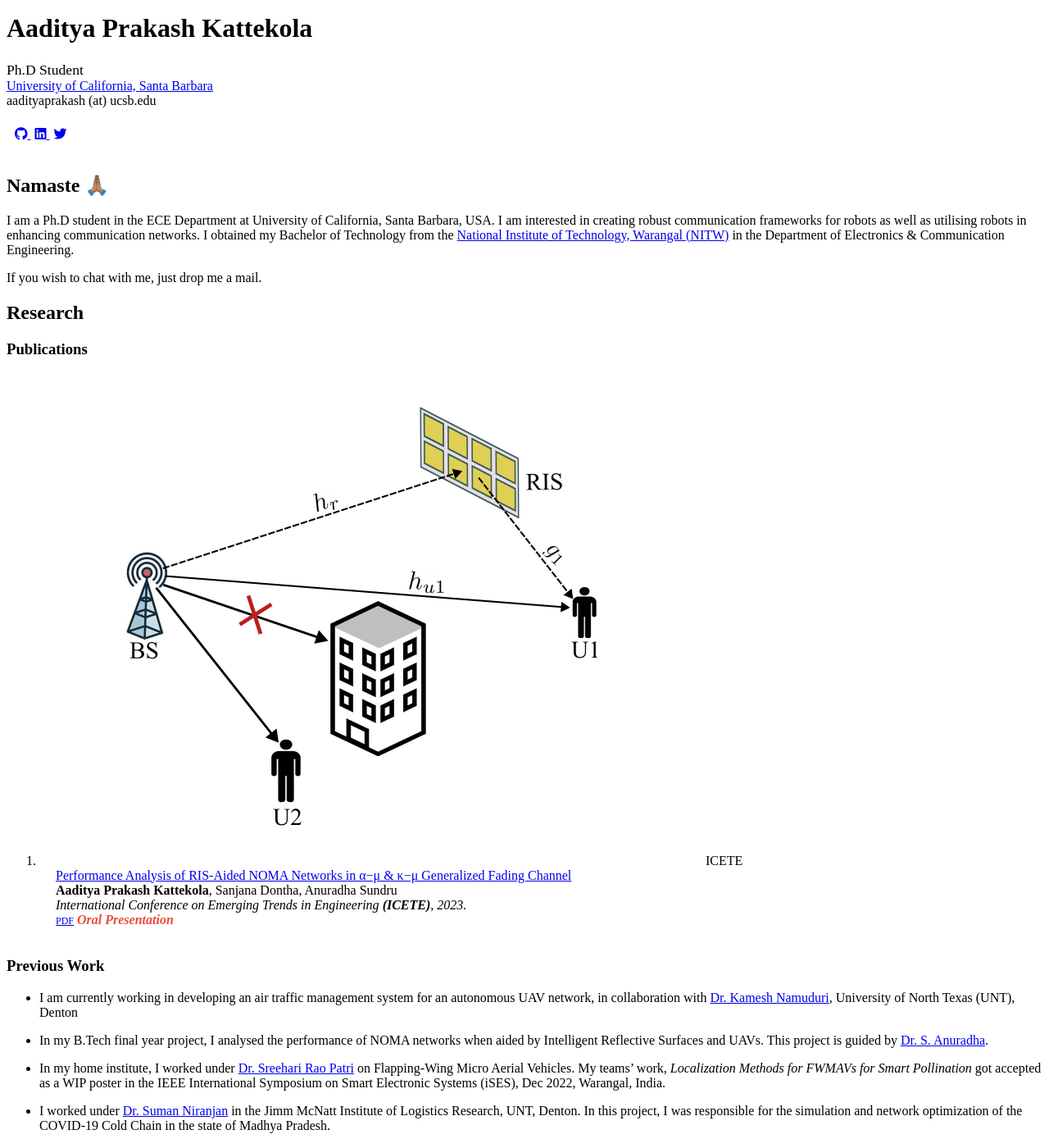
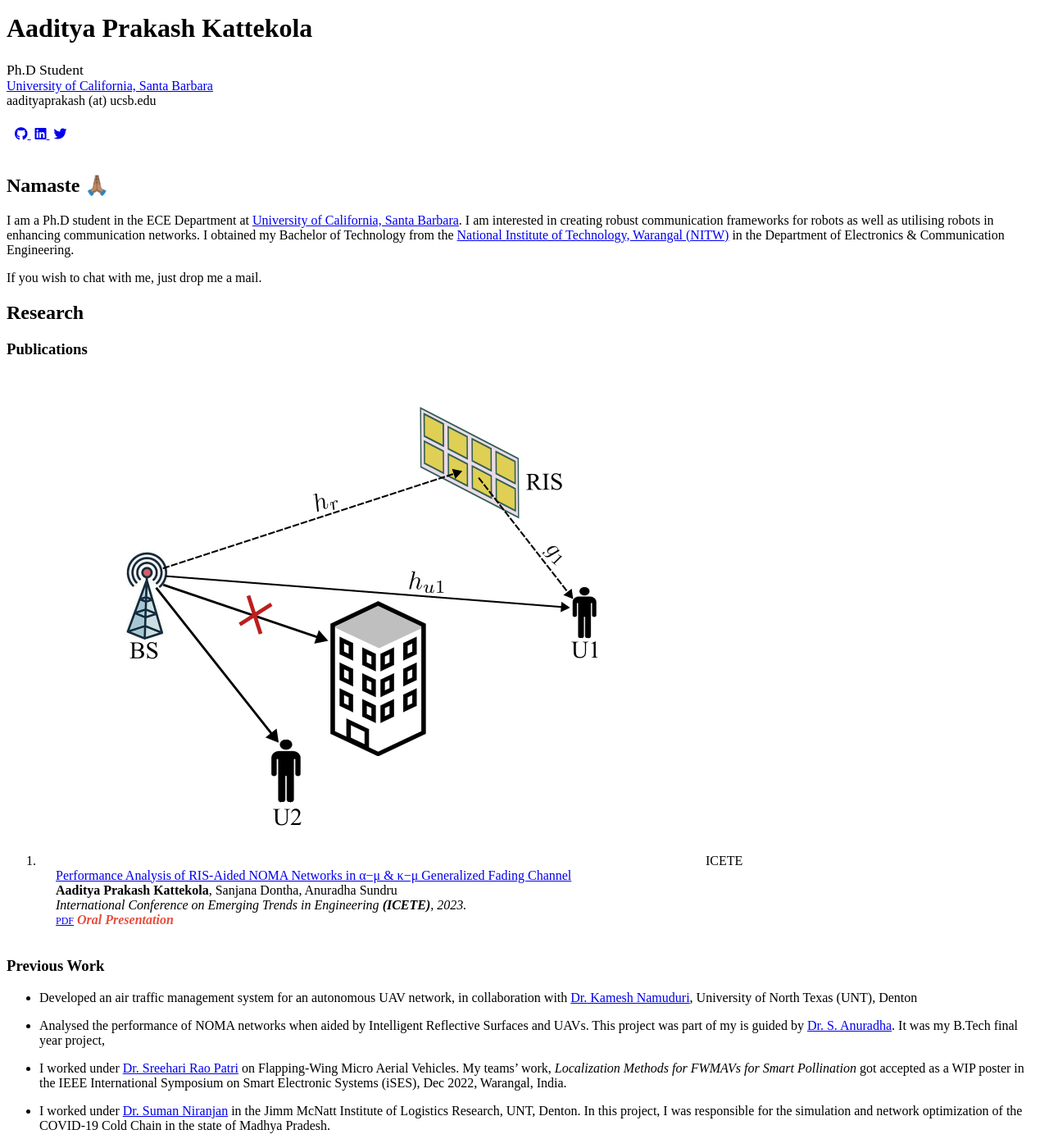
Before and after one commit to Kapi2910/kapi2910.github.io, a Jekyll site: the page built from index.md, in a window 1280 px wide and 1400 px high, scrolled down 1170 px. Shown: the whole window at 82% size. Built offline with Jekyll 4.4.1, drawn with Linux system fonts in a browser that asks for light colours; nearby versions of some CDN libraries; some web fonts are replaced; a style sheet for code colours, icons or effects is not loaded.

Commit message:
MOD chenged the language of the front page

```diff
--- a/index.md
+++ b/index.md
@@ -6,7 +6,7 @@ layout: homepage
 ---
 ## Namaste 🙏🏽
 
-I am a Ph.D student in the ECE Department at University of California, Santa Barbara, USA. I am interested in creating robust communication frameworks for robots as well as utilising robots in enhancing communication networks. I obtained my Bachelor of Technology from the [National Institute of Technology, Warangal (NITW)](https://www.nitw.ac.in) in the Department of Electronics & Communication Engineering.
+I am a Ph.D student in the ECE Department at [University of California, Santa Barbara](https://ece.ucsb.edu). I am interested in creating robust communication frameworks for robots as well as utilising robots in enhancing communication networks. I obtained my Bachelor of Technology from the [National Institute of Technology, Warangal (NITW)](https://www.nitw.ac.in) in the Department of Electronics & Communication Engineering.
 
 If you wish to chat with me, just drop me a mail.
 
@@ -16,11 +16,11 @@ If you wish to chat with me, just drop me a mail.
 
 ### Previous Work
 
-* I am currently working in developing an air traffic management system for an autonomous UAV network, in collaboration with [Dr. Kamesh Namuduri](https://facultyinfo.unt.edu/faculty-profile?profile=kn0100), University of North Texas (UNT), Denton
+* Developed an air traffic management system for an autonomous UAV network, in collaboration with [Dr. Kamesh Namuduri](https://facultyinfo.unt.edu/faculty-profile?profile=kn0100), University of North Texas (UNT), Denton
 
-* In my B.Tech final year project, I analysed the performance of NOMA networks when aided by Intelligent Reflective Surfaces and UAVs. This project is guided by [Dr. S. Anuradha](https://wsdc.nitw.ac.in/facultynew/facultyprofile/id/16306).
+* Analysed the performance of NOMA networks when aided by Intelligent Reflective Surfaces and UAVs. This project was part of my is guided by [Dr. S. Anuradha](https://wsdc.nitw.ac.in/facultynew/facultyprofile/id/16306). It was my B.Tech final year project,
 
-* In my home institute, I worked under [Dr. Sreehari Rao Patri](https://wsdc.nitw.ac.in/facultynew/facultyprofile/id/16301) on Flapping-Wing Micro Aerial Vehicles. My teams' work, _Localization Methods for FWMAVs for Smart Pollination_ got accepted as a WIP poster in the IEEE International Symposium on Smart Electronic Systems (iSES), Dec 2022, Warangal, India.
+* I worked under [Dr. Sreehari Rao Patri](https://wsdc.nitw.ac.in/facultynew/facultyprofile/id/16301) on Flapping-Wing Micro Aerial Vehicles. My teams' work, _Localization Methods for FWMAVs for Smart Pollination_ got accepted as a WIP poster in the IEEE International Symposium on Smart Electronic Systems (iSES), Dec 2022, Warangal, India.
 
 * I worked under [Dr. Suman Niranjan](https://logisticsresearch.unt.edu/content/niranjan-suman) in the Jimm McNatt Institute of Logistics Research, UNT, Denton. In this project, I was responsible for the simulation and network optimization of the COVID-19 Cold Chain in the state of Madhya Pradesh.
 
```
